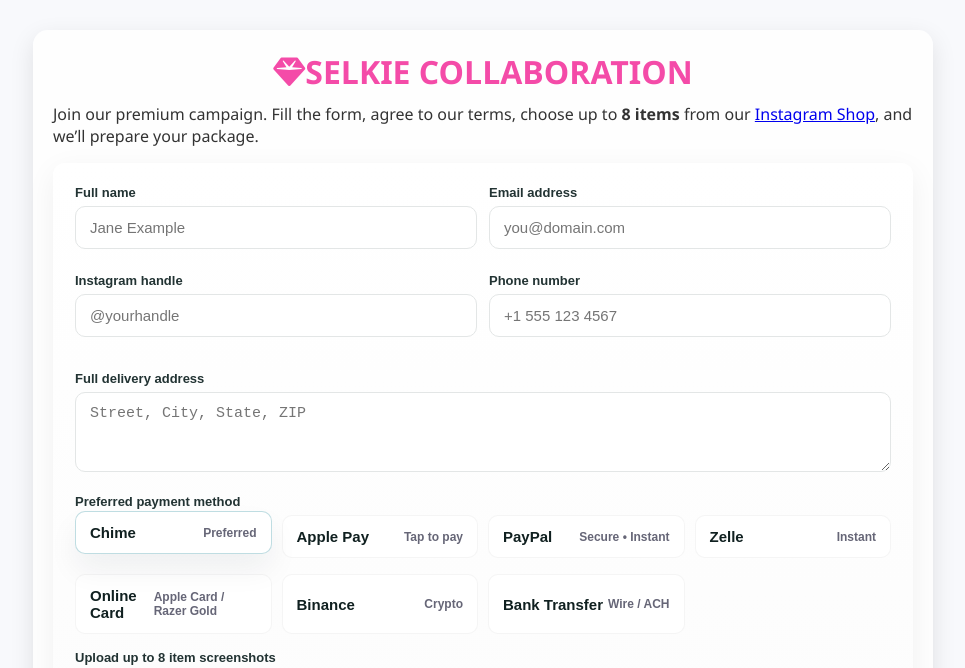
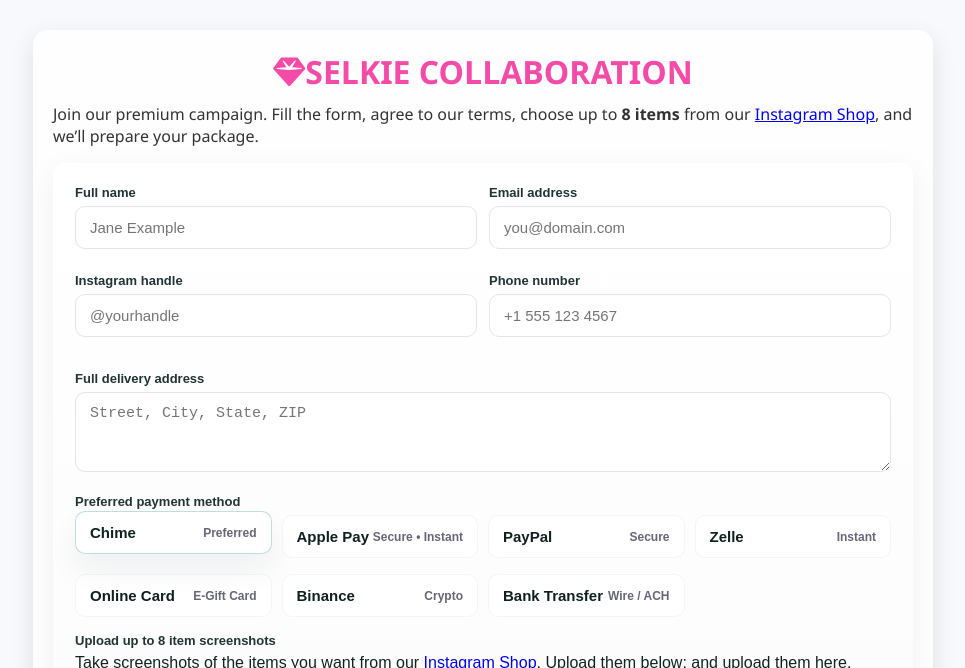
Before and after one commit to KingSDR15/selkie-collaboration, a plain HTML site: page index.html in a window 1280 px wide. Shown: the top 668 px of the page, without its empty margins (157-1122 px from the left). Drawn offline with nearby package versions, Linux system fonts and the light colour scheme.

Commit message:
Update index.html

```diff
--- a/index.html
+++ b/index.html
@@ -62,7 +62,7 @@
       </div>
 
       <!-- Payment selector -->
-      <div class="form-group">
+       <div class="form-group">
         <label class="section-label">Preferred payment method</label>
         <input type="hidden" id="paymentMethodHidden" name="paymentMethod" value="Chime">
 
@@ -74,12 +74,12 @@
 
           <input type="radio" id="pm-apple" name="pm" value="Apple Pay" hidden>
           <label for="pm-apple" class="payment-card" tabindex="0" role="radio">
-            <div class="pc-left">Apple Pay</div><div class="pc-right">Tap to pay</div>
+            <div class="pc-left">Apple Pay</div><div class="pc-right">Secure • Instant</div>
           </label>
 
           <input type="radio" id="pm-paypal" name="pm" value="PayPal" hidden>
           <label for="pm-paypal" class="payment-card" tabindex="0" role="radio">
-            <div class="pc-left">PayPal</div><div class="pc-right">Secure • Instant</div>
+            <div class="pc-left">PayPal</div><div class="pc-right">Secure</div>
           </label>
 
           <input type="radio" id="pm-zelle" name="pm" value="Zelle" hidden>
@@ -89,7 +89,7 @@
 
           <input type="radio" id="pm-card" name="pm" value="Online Card Purchase" hidden>
           <label for="pm-card" class="payment-card" tabindex="0" role="radio">
-            <div class="pc-left">Online Card</div><div class="pc-right">Apple Card / Razer Gold</div>
+            <div class="pc-left">Online Card</div><div class="pc-right">E-Gift Card</div>
           </label>
 
           <input type="radio" id="pm-binance" name="pm" value="Binance Transfer" hidden>
@@ -103,6 +103,7 @@
           </label>
         </div>
       </div>
+
 
       <!-- Image uploads (20 inputs) -->
       <div class="form-group">
```
